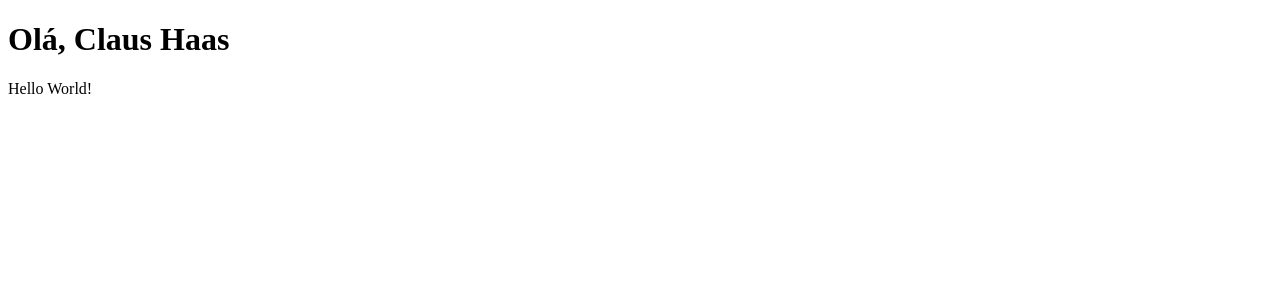
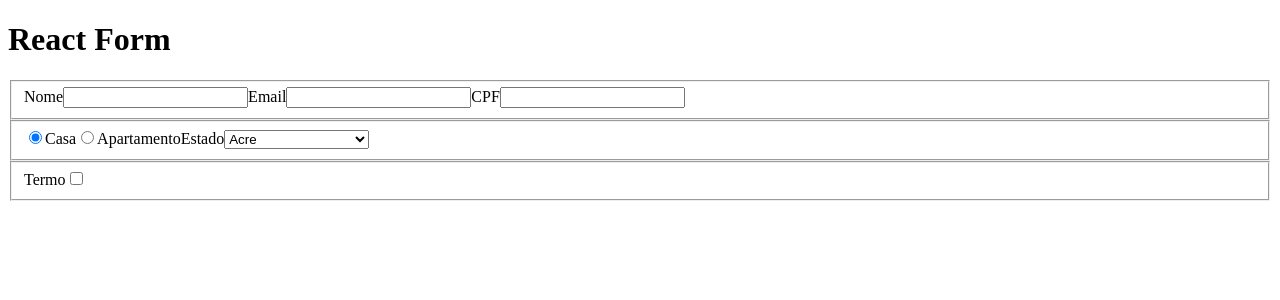
Before and after one commit to claushaas/vite-react-project, a React (Vite) app: page / in a window 1280 px wide. Shown: the top 300 px of the page. Built offline with nearby package versions, Linux system fonts and the light colour scheme.

Commit message:
generic handla change

```diff
--- a/src/App.tsx
+++ b/src/App.tsx
@@ -1,11 +1,116 @@
-import Header from './components/Header';
+import { useState } from 'react';
+
+import states from './countryStates';
+
+export type FormValuesTypes = {
+  fullName: string,
+  email: string,
+  CPF: string,
+  type: string,
+  state: string,
+  term: boolean,
+};
+
+const initialFormValues = {
+  fullName: '',
+  email: '',
+  CPF: '',
+  type: 'house',
+  state: 'Acre',
+  term: false,
+};
 
 function App() {
+  const [formValues, setFormValues] = useState<FormValuesTypes>(initialFormValues);
+  const { fullName, email, CPF, term, state } = formValues;
+
+  function handleChange(
+    event: React.ChangeEvent<HTMLInputElement | HTMLSelectElement | HTMLTextAreaElement>,
+  ) {
+    const { name, type } = event.target;
+    const value = type === 'checkbox'
+      ? (event.target as HTMLInputElement).checked
+      : event.target.value;
+    setFormValues({
+      ...formValues,
+      [name]: value,
+    });
+  }
+
   return (
-    <div>
-      <Header />
-      <p>Hello World!</p>
-    </div>
+    <>
+      <h1>
+        React Form
+      </h1>
+      <form>
+        <fieldset>
+          <label htmlFor="fullName">Nome</label>
+          <input
+            type="text"
+            name="fullName"
+            id="fullName"
+            onChange={ handleChange }
+            value={ fullName }
+          />
+          <label htmlFor="email">Email</label>
+          <input
+            type="email"
+            name="email"
+            id="email"
+            onChange={ handleChange }
+            value={ email }
+          />
+          <label htmlFor="CPF">CPF</label>
+          <input
+            type="text"
+            name="CPF"
+            id="CPF"
+            onChange={ handleChange }
+            value={ CPF }
+          />
+        </fieldset>
+        <fieldset>
+          <input
+            type="radio"
+            name="type"
+            id="house"
+            value="house"
+            onChange={ handleChange }
+            defaultChecked
+          />
+          <label htmlFor="house">Casa</label>
+          <input
+            type="radio"
+            name="type"
+            id="condo"
+            value="condo"
+            onChange={ handleChange }
+          />
+          <label htmlFor="condo">Apartamento</label>
+          <label htmlFor="state">Estado</label>
+          <select
+            id="state"
+            name="state"
+            onChange={ handleChange }
+            value={ state }
+          >
+            {states.map((s) => (
+              <option key={ s } value={ s }>{s}</option>
+            ))}
+          </select>
+        </fieldset>
+        <fieldset>
+          <label htmlFor="term">Termo</label>
+          <input
+            type="checkbox"
+            name="term"
+            id="term"
+            checked={ term }
+            onChange={ handleChange }
+          />
+        </fieldset>
+      </form>
+    </>
   );
 }
 
--- a/src/components/Header.tsx
+++ /dev/null
@@ -1,16 +0,0 @@
-const user = {
-  name: 'Claus',
-  lastName: 'Haas',
-};
-
-function Header() {
-  return (
-    <h1>
-      Olá,
-      {' '}
-      {`${user.name} ${user.lastName}`}
-    </h1>
-  );
-}
-
-export default Header;
--- /dev/null
+++ b/src/countryStates.ts
@@ -0,0 +1,29 @@
+export default [
+  'Acre',
+  'Alagoas',
+  'Amapá',
+  'Amazonas',
+  'Bahia',
+  'Ceara',
+  'Distrito Federal',
+  'Espírito Santo',
+  'Goiás',
+  'Maranhão',
+  'Mato Grosso',
+  'Mato Grosso do Sul',
+  'Minas Gerais',
+  'Pará',
+  'Paraíba',
+  'Paraná',
+  'Pernambuco',
+  'Piauí',
+  'Rio de Janeiro',
+  'Rio Grande do Norte',
+  'Rio Grande do Sul',
+  'Rondônia',
+  'Roraima',
+  'Santa Catarina',
+  'São Paulo',
+  'Sergipe',
+  'Tocantins',
+];
```
